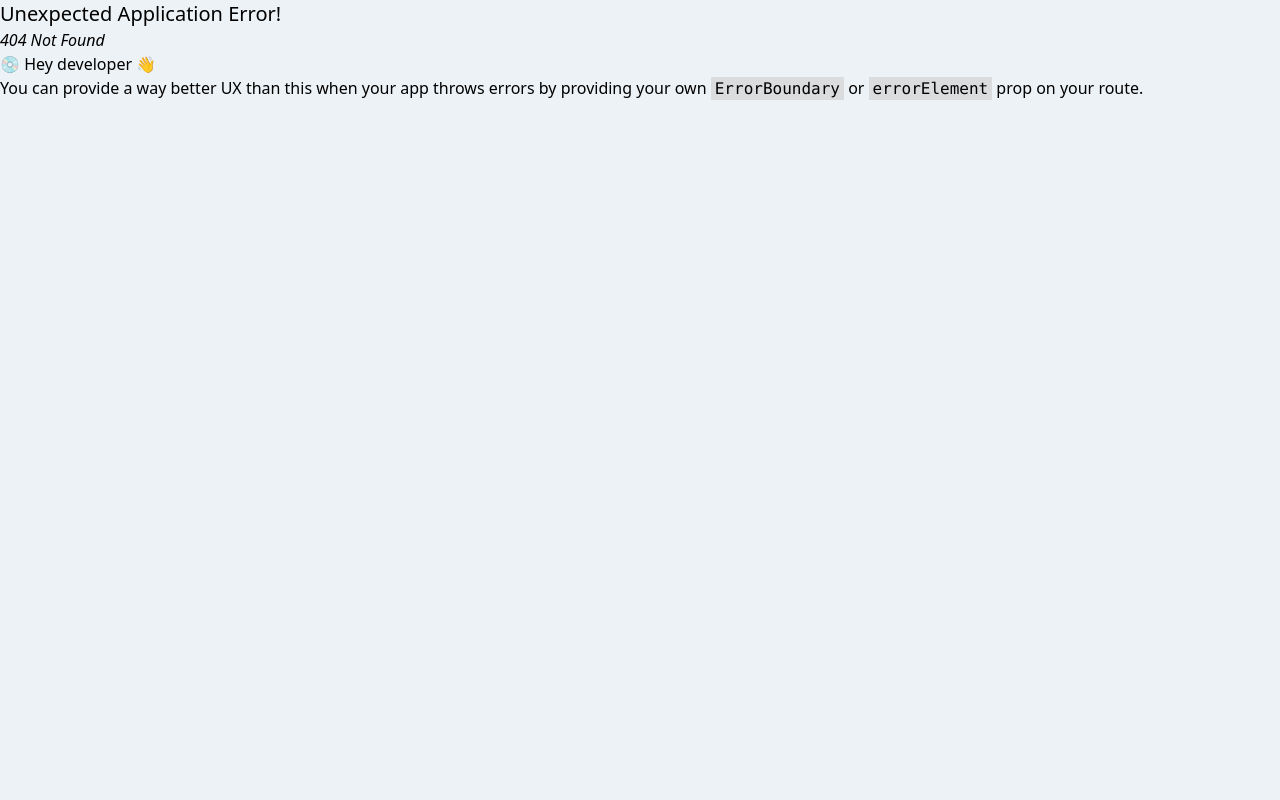
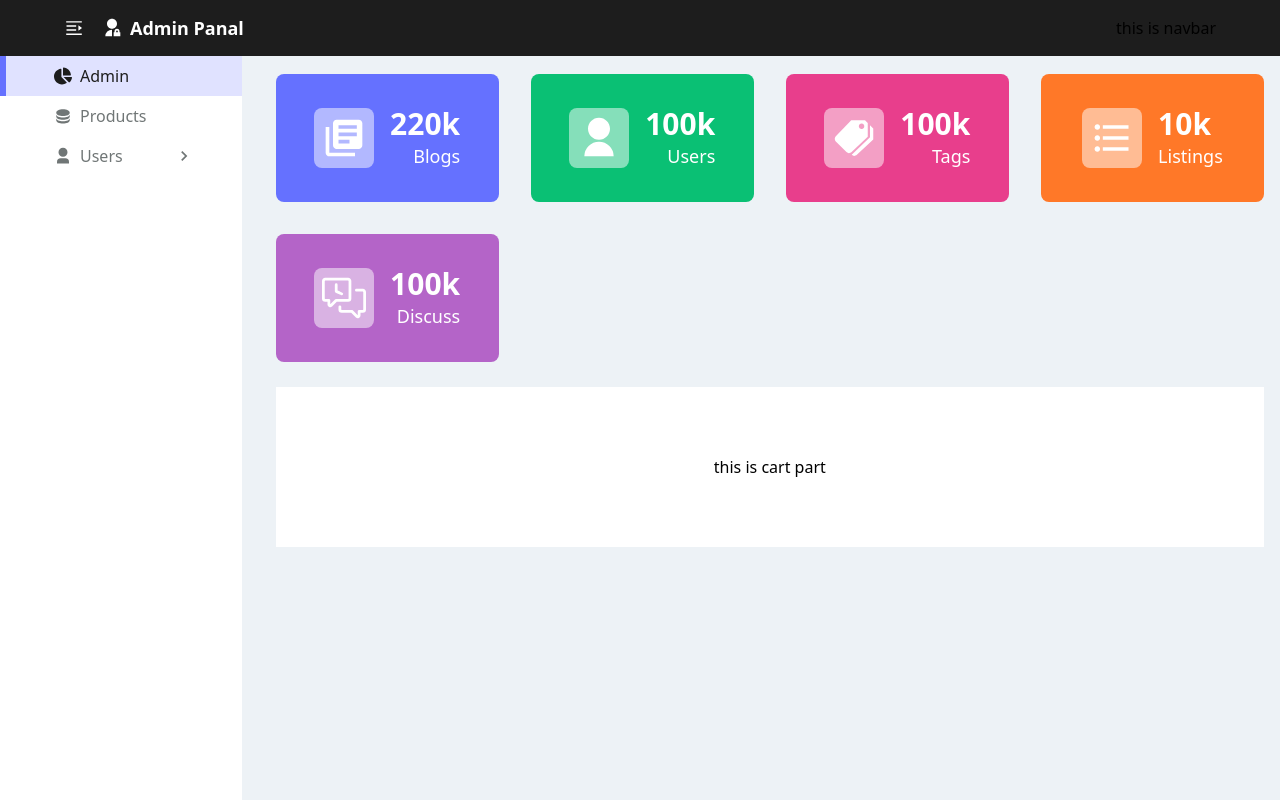
Before and after one commit to TFMahabub/eco-notes-admin-cli, a React (Vite) app: page /admin in a window 1280 px wide. Before the commit this address had no page. Built offline with nearby package versions, Linux system fonts and the light colour scheme.

Commit message:
[DONE] /admin topBox part complete

```diff
--- /dev/null
+++ b/src/components/utils/ReUse/TextMedum.tsx
@@ -0,0 +1,11 @@
+import React from 'react';
+
+function TextMedium({ children, extraClass }: { children: React.ReactNode, extraClass?: string }) {
+  return (
+    <h4 className={`text-lg font-normal ${extraClass}`}>
+      {children}
+    </h4>
+  );
+}
+
+export default TextMedium;
--- /dev/null
+++ b/src/components/utils/ReUse/TextPrimary.tsx
@@ -0,0 +1,11 @@
+import React from 'react';
+
+function TextPrimary({ children, extraClass }: { children: React.ReactNode, extraClass?: string }) {
+  return (
+    <h4 className={`text-3xl font-bold ${extraClass}`}>
+      {children}
+    </h4>
+  );
+}
+
+export default TextPrimary;
--- a/src/layouts/DashboardLayout.tsx
+++ b/src/layouts/DashboardLayout.tsx
@@ -16,7 +16,7 @@ function DashboardLayouts() {
             </ul>
           </section>
         </aside>
-        <main className="col-span-5 lg:col-span-4 h-full overflow-y-auto pt-common_75">
+        <main className="col-span-5 lg:col-span-4 h-full overflow-y-auto pt-common_75 p-common">
           <Outlet />
         </main>
       </section>
--- /dev/null
+++ b/src/pages/Admin/Admin.tsx
@@ -0,0 +1,16 @@
+import TopBoxPart from './TopBoxPart';
+
+function Admin() {
+  return (
+    <section className="h-full space-y-partGap">
+      <div className="grid grid-cols-2 lg:grid-cols-4 gap-8">
+        <TopBoxPart />
+      </div>
+      <div className="h-40 bg-secondary flex items-center justify-center">
+        this is cart part
+      </div>
+    </section>
+  );
+}
+
+export default Admin;
--- /dev/null
+++ b/src/pages/Admin/TopBoxComponent.tsx
@@ -0,0 +1,18 @@
+import TextMedium from '../../components/utils/ReUse/TextMedum';
+import TextPrimary from '../../components/utils/ReUse/TextPrimary';
+
+function TopBoxComponent(
+  { children, quantity, itemName }:{ children: React.ReactNode; quantity: string; itemName:string },
+) {
+  return (
+    <>
+      {children}
+      <div>
+        <TextPrimary extraClass="text-secondary">{quantity}</TextPrimary>
+        <TextMedium extraClass="text-end text-secondary">{itemName}</TextMedium>
+      </div>
+    </>
+  );
+}
+
+export default TopBoxComponent;
--- /dev/null
+++ b/src/pages/Admin/TopBoxPart.tsx
@@ -0,0 +1,69 @@
+import { GoDiscussionOutdated } from 'react-icons/go';
+import { IoMdPricetags } from 'react-icons/io';
+import { MdFormatListBulleted, MdLibraryBooks } from 'react-icons/md';
+import { RiUserFill } from 'react-icons/ri';
+import TopBoxComponent from './TopBoxComponent';
+
+function TopBoxPart() {
+  return (
+    <>
+      {/* --------------Blogs-------------- */}
+      <div className="flex items-center justify-center gap-common bg-blue h-32 rounded-lg">
+        <TopBoxComponent
+          itemName="Blogs"
+          quantity="220k"
+        >
+          <MdLibraryBooks
+            className="text-6xl p-2 bg-secondary/50 rounded-lg font-semibold text-secondary"
+          />
+        </TopBoxComponent>
+      </div>
+      {/* --------------Users-------------- */}
+      <div className="flex items-center justify-center gap-common bg-green h-32 rounded-lg">
+        <TopBoxComponent
+          itemName="Users"
+          quantity="100k"
+        >
+          <RiUserFill
+            className="text-6xl p-2 bg-secondary/50 rounded-lg font-semibold text-secondary"
+          />
+        </TopBoxComponent>
+      </div>
+      {/* --------------Tags-------------- */}
+      <div className="flex items-center justify-center gap-common bg-pink h-32 rounded-lg">
+        <TopBoxComponent
+          itemName="Tags"
+          quantity="100k"
+        >
+          <IoMdPricetags
+            className="text-6xl p-2 bg-secondary/50 rounded-lg font-semibold text-secondary"
+          />
+        </TopBoxComponent>
+      </div>
+      {/* --------------Listings-------------- */}
+      <div className="flex items-center justify-center gap-common bg-orenge h-32 rounded-lg">
+        <TopBoxComponent
+          itemName="Listings"
+          quantity="10k"
+        >
+          <MdFormatListBulleted
+            className="text-6xl p-2 bg-secondary/50 rounded-lg font-semibold text-secondary"
+          />
+        </TopBoxComponent>
+      </div>
+      {/* --------------Discuss-------------- */}
+      <div className="flex items-center justify-center gap-common bg-pruple h-32 rounded-lg">
+        <TopBoxComponent
+          itemName="Discuss"
+          quantity="100k"
+        >
+          <GoDiscussionOutdated
+            className="text-6xl p-2 bg-secondary/50 rounded-lg font-semibold text-secondary"
+          />
+        </TopBoxComponent>
+      </div>
+    </>
+  );
+}
+
+export default TopBoxPart;
--- a/src/pages/aside/AsideAllMenus.tsx
+++ b/src/pages/aside/AsideAllMenus.tsx
@@ -9,7 +9,7 @@ function AsideAllMenus() {
     <>
       <li className="">
         <SingleNavLink
-          toLink="/dashboard"
+          toLink="/admin"
         >
           <FaChartPie className="text-lg" />
           Admin
--- a/src/pages/dashboard/Dashboard.tsx
+++ /dev/null
@@ -1,9 +0,0 @@
-function Dashboard() {
-  return (
-    <div>
-      <p>this is ddash bossr</p>
-    </div>
-  );
-}
-
-export default Dashboard;
--- a/src/routers/routers.tsx
+++ b/src/routers/routers.tsx
@@ -1,6 +1,6 @@
 import { createBrowserRouter } from 'react-router-dom';
 import DashboardLayouts from '../layouts/DashboardLayout';
-import Dashboard from '../pages/Dashboard/Dashboard';
+import Admin from '../pages/Admin/Admin';
 import Products from '../pages/Products/Products';
 import WellcomePage from '../pages/wellcome/WellcomePage';
 
@@ -14,8 +14,8 @@ const router = createBrowserRouter([
         element: <WellcomePage />,
       },
       {
-        path: '/dashboard',
-        element: <Dashboard />,
+        path: '/admin',
+        element: <Admin />,
       },
       {
         path: '/products',
--- a/tailwind.config.js
+++ b/tailwind.config.js
@@ -13,6 +13,10 @@ export default {
       lightGray: '#f1f1f1',
       error: '#EA5252',
       blue: '#6571FF',
+      green: '#0AC074',
+      pink: '#E83E8C',
+      orenge: '#ff7828',
+      pruple: '#b464c8',
     },
     extend: {
       spacing: {
```
